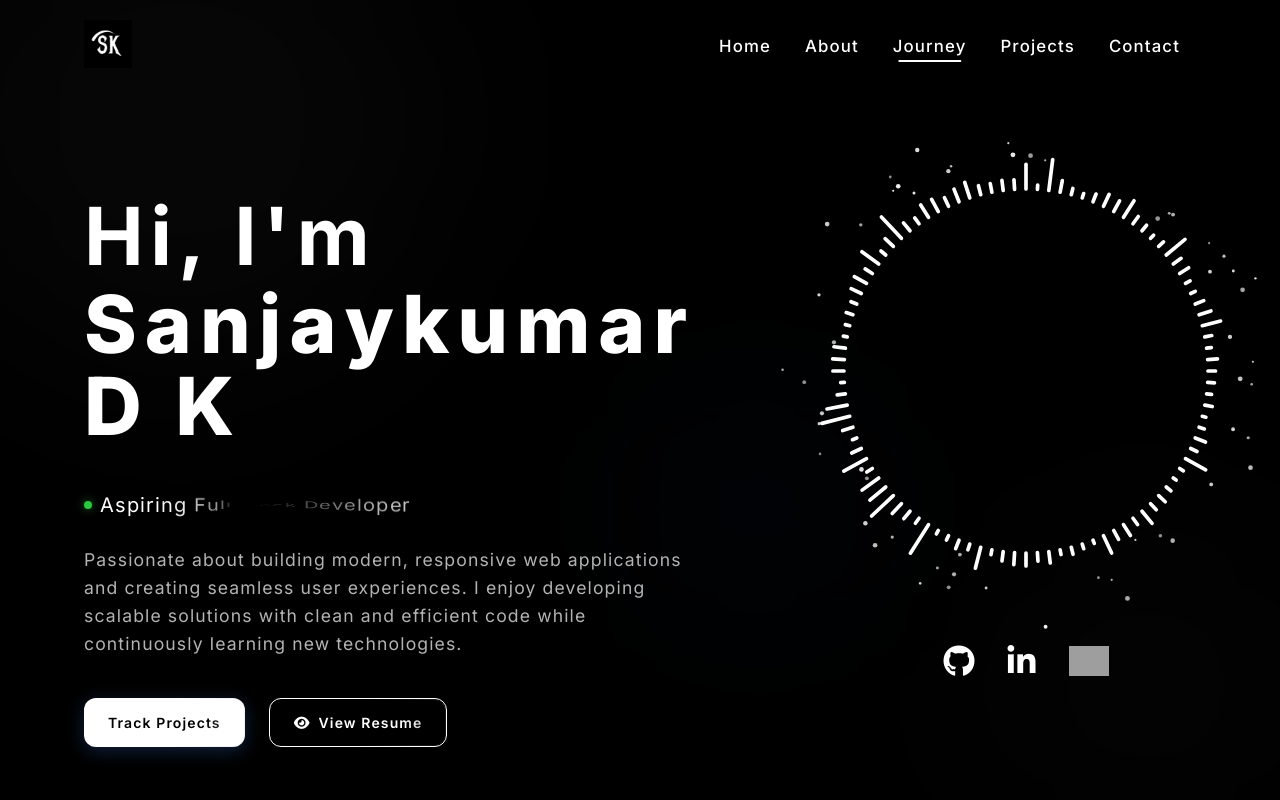
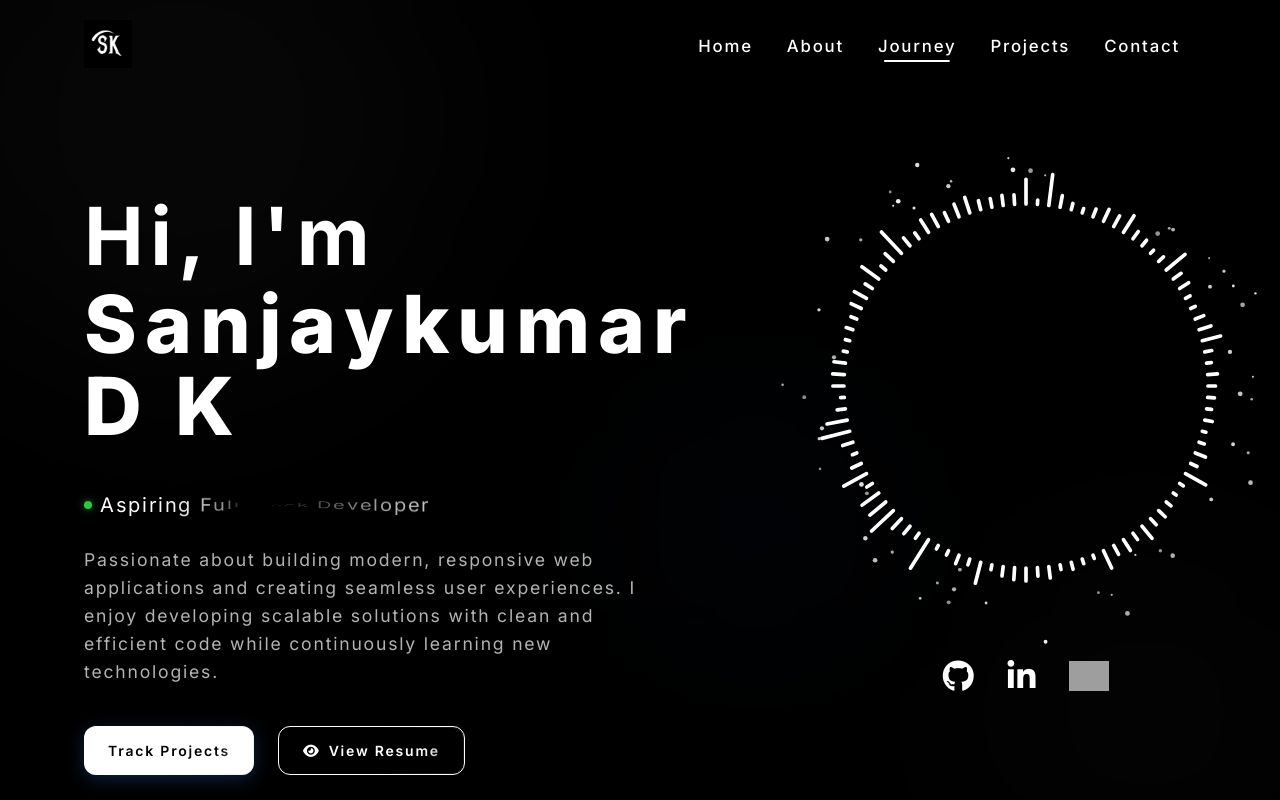
Before and after one commit to sanjaykumardk2006/Sanjaykumar, a React (Vite) app: page / in a window 1280 px wide. Shown: the top 800 px of the page. Built offline with nearby package versions, Linux system fonts and the light colour scheme; grey boxes are pictures that could not be loaded.

Commit message:
edited the text spacing and fix the lagging issue

```diff
--- a/src/components/FlipFadeText.jsx
+++ b/src/components/FlipFadeText.jsx
@@ -10,7 +10,7 @@ const Letter = memo(function Letter({
 }) {
     return (
         <motion.span
-            style={{ transformStyle: "preserve-3d", display: 'inline-block', whiteSpace: 'pre' }}
+            style={{ transformStyle: "preserve-3d", display: 'inline-block', whiteSpace: 'pre', willChange: 'transform, filter, opacity' }}
             variants={{
                 initial: {
                     rotateX: 90,
--- a/src/components/FlipText.css
+++ b/src/components/FlipText.css
@@ -9,6 +9,7 @@
   transform-origin: 50% 50%;
   backface-visibility: hidden;
   display: inline-block;
+  will-change: transform, opacity;
 }
 
 @keyframes flip-char-anim {
--- a/src/index.css
+++ b/src/index.css
@@ -39,7 +39,7 @@ body {
   color: var(--t1);
   line-height: 1.7;
   font-size: 1.4rem;
-  letter-spacing: 0.05em;
+  letter-spacing: 0.08em;
   -webkit-font-smoothing: antialiased;
   -moz-osx-font-smoothing: grayscale;
   overflow-x: hidden;
```
